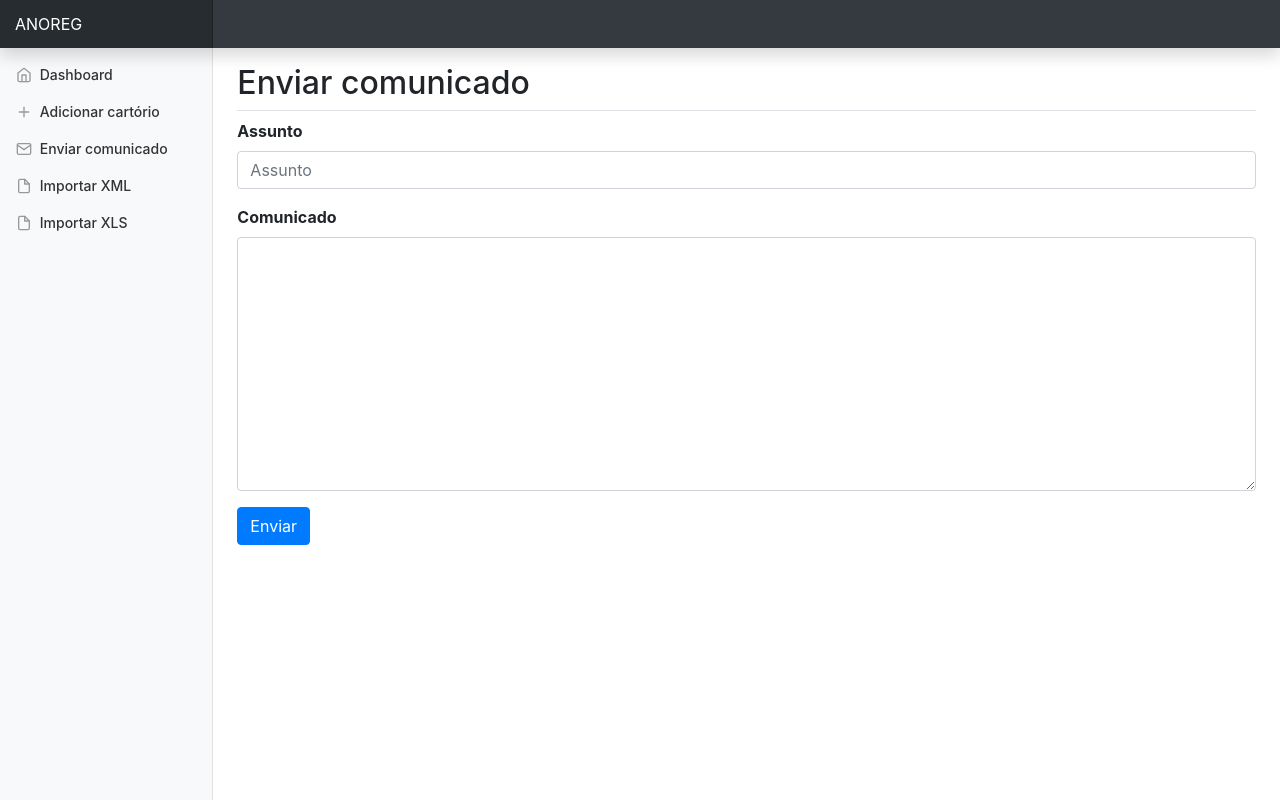
After one commit to simonardejr/vk, a PHP site: template resources/views/comunicado.php in a window 1280 px wide. The commit adds this page. Run offline with PHP 8.4, Linux system fonts and the light colour scheme; the template is opened without the code that fills it, so the values that code supplies are empty.

Commit message:
adicionando envio de comunicado

```diff
--- a/config/routes.php
+++ b/config/routes.php
@@ -14,6 +14,9 @@ $router->get('cartorio/remover', 'CartorioController@destroy');
 $router->get('importar/xls', 'XlsController@index');
 $router->post('importar/xls', 'XlsController@import');
 
+$router->get('comunicado', 'PageController@comunicado');
+$router->post('comunicado/enviar', 'PageController@send');
+
 $router->get('teste', function() {
     echo 'teste';
 });
--- /dev/null
+++ b/resources/views/comunicado.php
@@ -0,0 +1,24 @@
+<?php include 'partials/header.php'; ?>
+<div class="mt-3">
+
+    <?php include 'partials/flash.php'; ?>
+
+    <h2 class="border-bottom pb-2">Enviar comunicado</h2>
+    <form action="/comunicado/enviar" method="POST">
+        <div class="form-group">
+            <label for="inputAssunto">Assunto</label>
+            <input type="text" class="form-control" name="assunto"
+                id="inputAssunto" placeholder="Assunto" autocomplete="off" required>
+        </div>
+        <div class="form-group">
+        <label for="inputComunicado">Comunicado</label>
+            <textarea name="comunicado" class="form-control" rows="10"></textarea>
+        </div>
+        <button type="submit" class="btn btn-primary">
+            Enviar
+        </button>
+    </form>
+
+
+</div>
+<?php include 'partials/footer.php'; ?>
--- a/resources/views/partials/menu.php
+++ b/resources/views/partials/menu.php
@@ -11,6 +11,12 @@
                 <a class="nav-link" href="/cartorio/adicionar">
                     <span data-feather="plus"></span>
                     Adicionar cartório
+                </a>
+            </li>
+            <li class="nav-item">
+                <a class="nav-link" href="/comunicado">
+                    <span data-feather="mail"></span>
+                    Enviar comunicado
                 </a>
             </li>
             <li class="nav-item">
```
Also changed, not shown: app/Controllers/PageController.php (+25 -0 lines).
